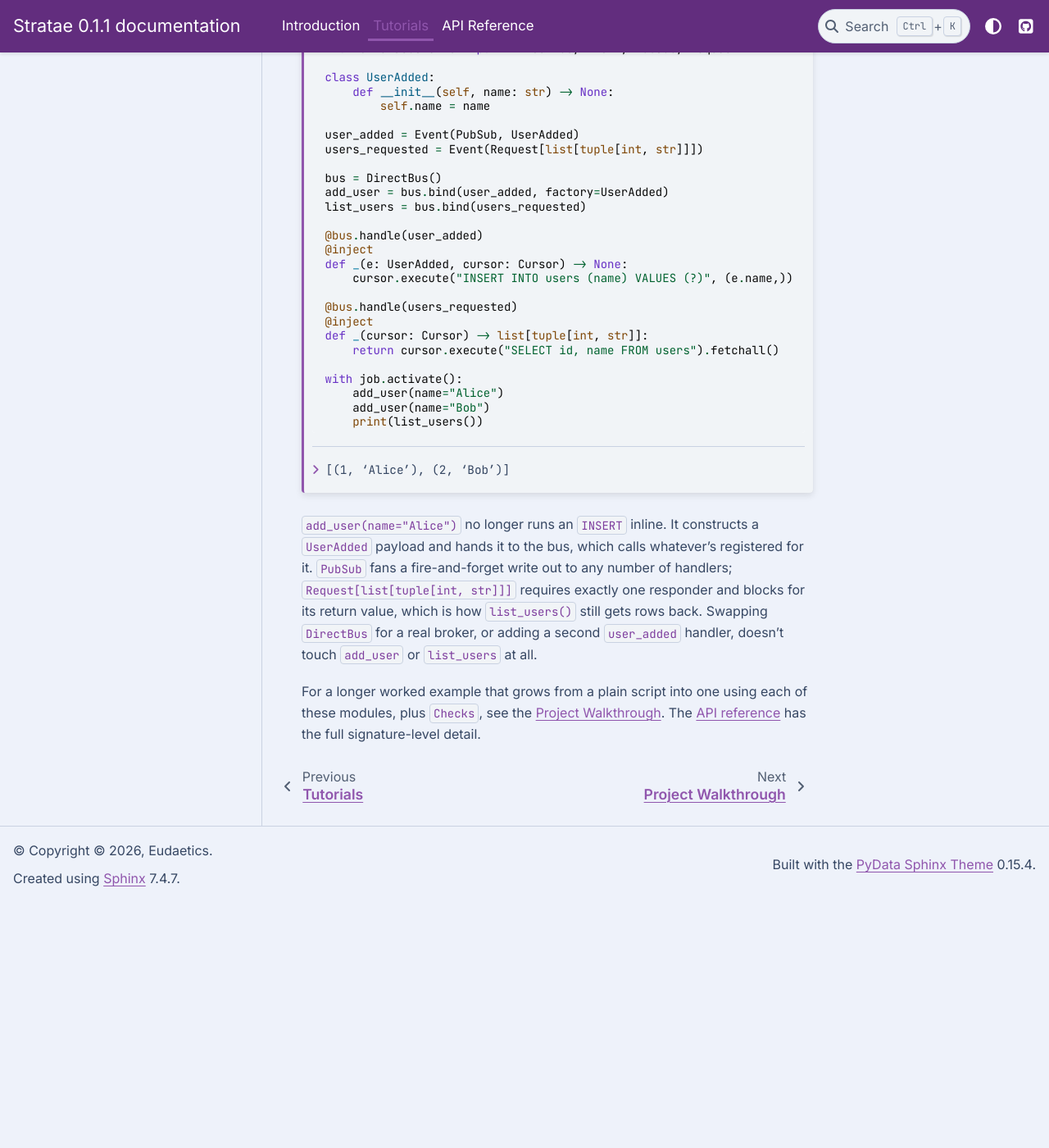
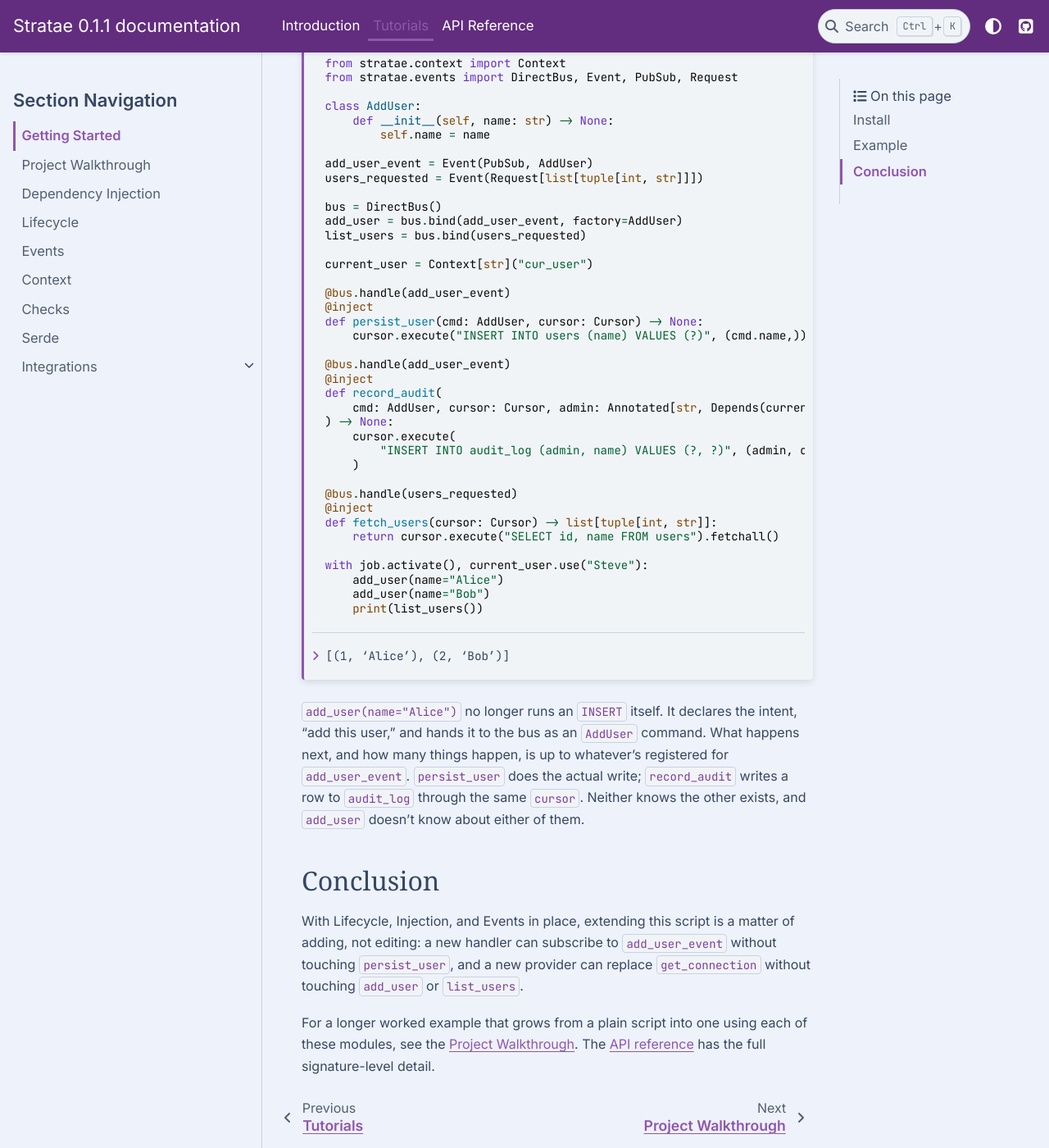
Before and after one commit to Eudaetics/stratae, a Sphinx documentation site: the page built from docs/tutorials/getting-started.md, in a window 1280 px wide and 1400 px high, scrolled down 3242 px. Shown: the whole window at 82% size. Built offline with Sphinx 7.4.7 and the PyData theme 0.15.4, drawn with Linux system fonts in a browser that asks for light colours; some web fonts are replaced; pages that are not in the unit, such as notebooks, are missing from menus; before the commit the page ends 4343 px from its top, so only the background shows below that; some of the changed text lies outside the part shown.

Commit message:
updating getting started doc

`````diff
--- a/docs/tutorials/getting-started.md
+++ b/docs/tutorials/getting-started.md
@@ -41,6 +41,7 @@ job = Scope("job")
 def get_connection():
     conn = sqlite3.connect(":memory:")
     conn.execute("CREATE TABLE users (id INTEGER PRIMARY KEY, name TEXT)")
+    conn.execute("CREATE TABLE audit_log (admin TEXT, name TEXT)")
     try:
         yield conn
         conn.commit()
@@ -56,7 +57,7 @@ def get_connection():
 
 `@job.cache()` ties `get_connection` to that scope. Call it once inside a `job` activation and it runs. Call it again inside the same activation and it returns the same connection instead of opening a new one.
 
-`resource` marks `get_connection` as a generator instead of a plain function. Wrapped this way, whatever comes after `yield` runs automatically when the `"job"` scope ends. Cleanup doesn't have to be called by hand. If the scope ends cleanly, that's a commit. If something raised instead, that's a rollback. Either way, the connection closes.
+`resource` serves two purposes. It's an alias for creating a `contextmanager` and noting it should be entered automatically. Wrapped this way, the function returns the actual cached value instead of a generator. Cleanup doesn't have to be called by hand. If the scope ends cleanly, that's a commit. If something raised instead, that's a rollback. Either way, the connection closes.
 
 ````{example} A failing job rolls back instead of committing
 ```{code-block} python
@@ -118,34 +119,46 @@ with job.activate():
 
 ### Events
 
-So far `add_user` and `list_users` run the query themselves. `stratae.events` moves that. `add_user` and `list_users` become the event, and a handler registered separately is what actually touches the cursor. Neither one calls `get_cursor` anymore:
+So far `add_user` decides how a user gets stored. It is coupled to a Cursor object, and only runs the `INSERT` itself. `stratae.events` can separate those concerns. `add_user` becomes a command, add this user, and anything registered can decide what to do in response.
 
-````{example} Driving the writes and reads through events
+````{example} Decoupling the command to add a user from how it gets written
 ```{code-block} python
+from stratae.context import Context
 from stratae.events import DirectBus, Event, PubSub, Request
 
-class UserAdded:
+class AddUser:
     def __init__(self, name: str) -> None:
         self.name = name
 
-user_added = Event(PubSub, UserAdded)
+add_user_event = Event(PubSub, AddUser)
 users_requested = Event(Request[list[tuple[int, str]]])
 
 bus = DirectBus()
-add_user = bus.bind(user_added, factory=UserAdded)
+add_user = bus.bind(add_user_event, factory=AddUser)
 list_users = bus.bind(users_requested)
 
-@bus.handle(user_added)
+current_user = Context[str]("cur_user")
+
+@bus.handle(add_user_event)
 @inject
-def _(e: UserAdded, cursor: Cursor) -> None:
-    cursor.execute("INSERT INTO users (name) VALUES (?)", (e.name,))
+def persist_user(cmd: AddUser, cursor: Cursor) -> None:
+    cursor.execute("INSERT INTO users (name) VALUES (?)", (cmd.name,))
+
+@bus.handle(add_user_event)
+@inject
+def record_audit(
+    cmd: AddUser, cursor: Cursor, admin: Annotated[str, Depends(current_user)]
+) -> None:
+    cursor.execute(
+        "INSERT INTO audit_log (admin, name) VALUES (?, ?)", (admin, cmd.name)
+    )
 
 @bus.handle(users_requested)
 @inject
-def _(cursor: Cursor) -> list[tuple[int, str]]:
+def fetch_users(cursor: Cursor) -> list[tuple[int, str]]:
     return cursor.execute("SELECT id, name FROM users").fetchall()
 
-with job.activate():
+with job.activate(), current_user.use("Steve"):
     add_user(name="Alice")
     add_user(name="Bob")
     print(list_users())
@@ -155,6 +168,10 @@ with job.activate():
 ```
 ````
 
-`add_user(name="Alice")` no longer runs an `INSERT` inline. It constructs a `UserAdded` payload and hands it to the bus, which calls whatever's registered for it. `PubSub` fans a fire-and-forget write out to any number of handlers; `Request[list[tuple[int, str]]]` requires exactly one responder and blocks for its return value, which is how `list_users()` still gets rows back. Swapping `DirectBus` for a real broker, or adding a second `user_added` handler, doesn't touch `add_user` or `list_users` at all.
+`add_user(name="Alice")` no longer runs an `INSERT` itself. It declares the intent, "add this user," and hands it to the bus as an `AddUser` command. What happens next, and how many things happen, is up to whatever's registered for `add_user_event`. `persist_user` does the actual write; `record_audit` writes a row to `audit_log` through the same `cursor`. Neither knows the other exists, and `add_user` doesn't know about either of them.
 
-For a longer worked example that grows from a plain script into one using each of these modules, plus `Checks`, see the [Project Walkthrough](walkthrough). The [API reference](../api-reference) has the full signature-level detail.
+## Conclusion
+
+With Lifecycle, Injection, and Events in place, extending this script is a matter of adding, not editing: a new handler can subscribe to `add_user_event` without touching `persist_user`, and a new provider can replace `get_connection` without touching `add_user` or `list_users`.
+
+For a longer worked example that grows from a plain script into one using each of these modules, see the [Project Walkthrough](walkthrough). The [API reference](../api-reference) has the full signature-level detail.
`````
